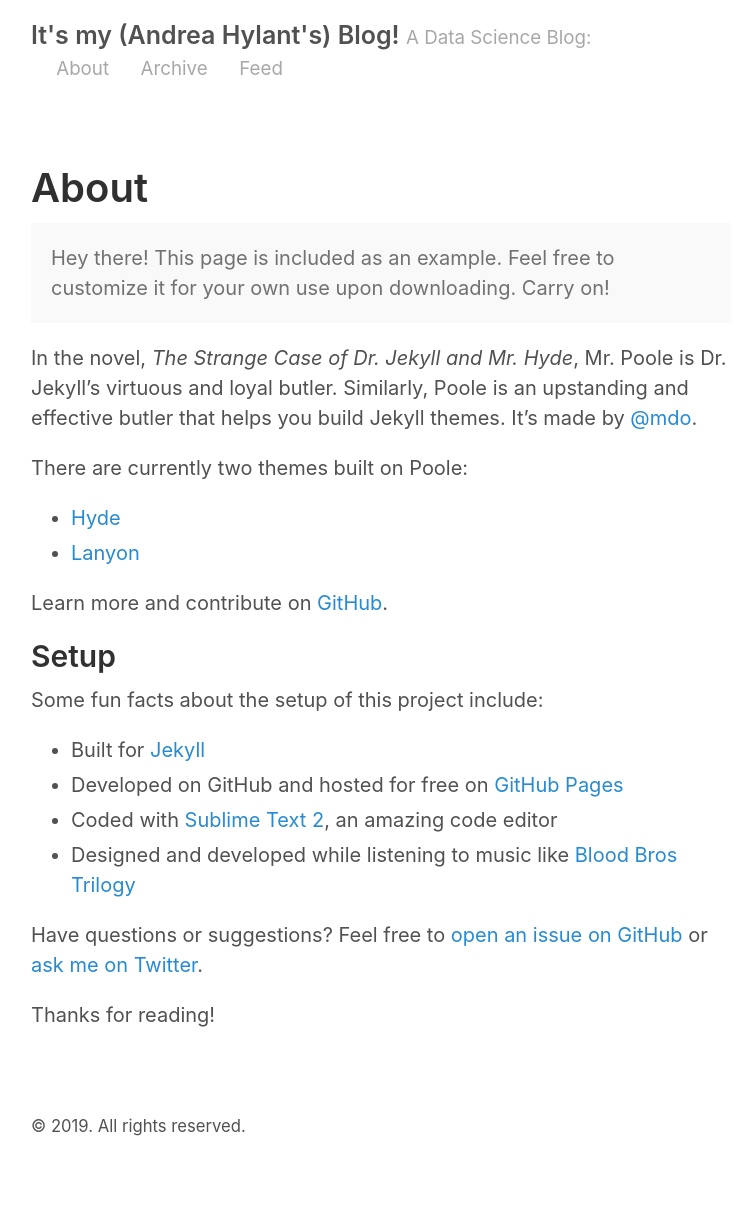
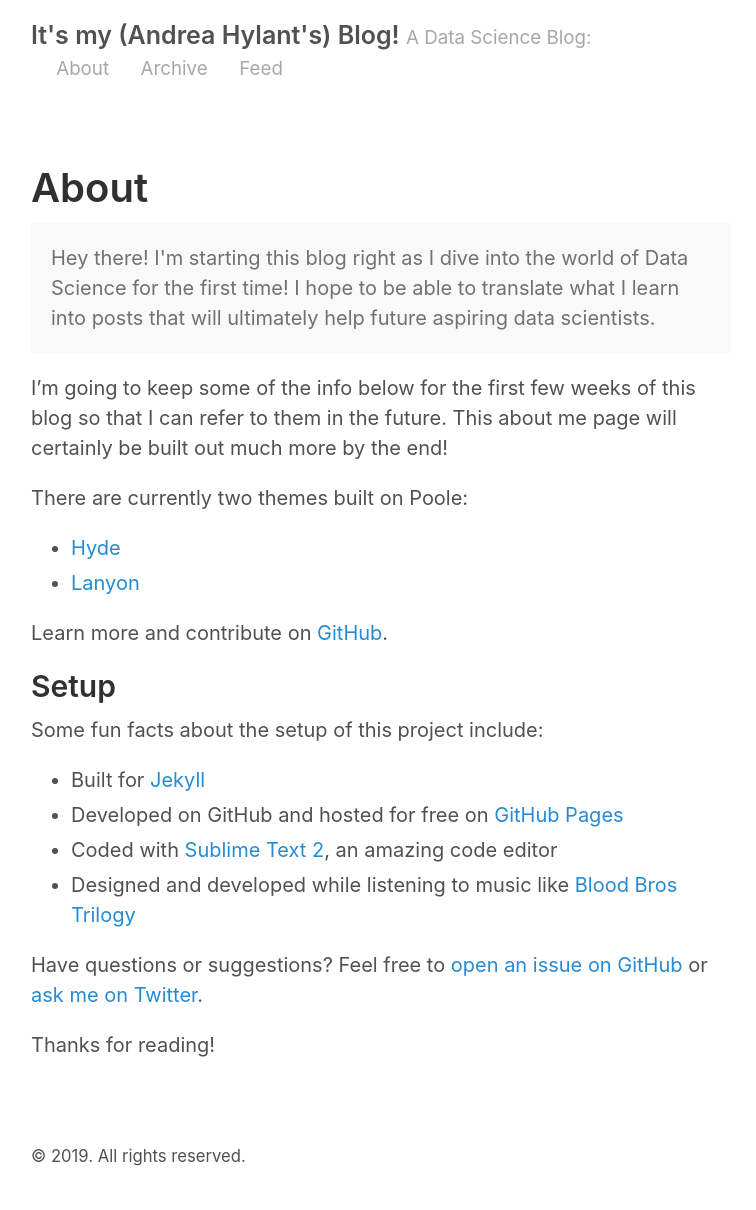
Before and after one commit to ahylant/ahylant.github.io, a Jekyll site: the page built from about.md, in a window 1280 px wide. Shown: the whole page, without its empty margins (259-1015 px from the left). Built offline with Jekyll 4.4.1, drawn with Linux system fonts in a browser that asks for light colours; before the commit the page ends 1180 px from its top, so only the background shows below that.

Commit message:
updating the about page

```diff
--- a/about.md
+++ b/about.md
@@ -4,10 +4,10 @@ title: About
 ---
 
 <p class="message">
-  Hey there! This page is included as an example. Feel free to customize it for your own use upon downloading. Carry on!
+  Hey there! I'm starting this blog right as I dive into the world of Data Science for the first time! I hope to be able to translate what I learn into posts that will ultimately help future aspiring data scientists.
 </p>
 
-In the novel, *The Strange Case of Dr. Jekyll and Mr. Hyde*, Mr. Poole is Dr. Jekyll's virtuous and loyal butler. Similarly, Poole is an upstanding and effective butler that helps you build Jekyll themes. It's made by [@mdo](https://twitter.com/mdo).
+I'm going to keep some of the info below for the first few weeks of this blog so that I can refer to them in the future. This about me page will certainly be built out much more by the end!
 
 There are currently two themes built on Poole:
 
```
